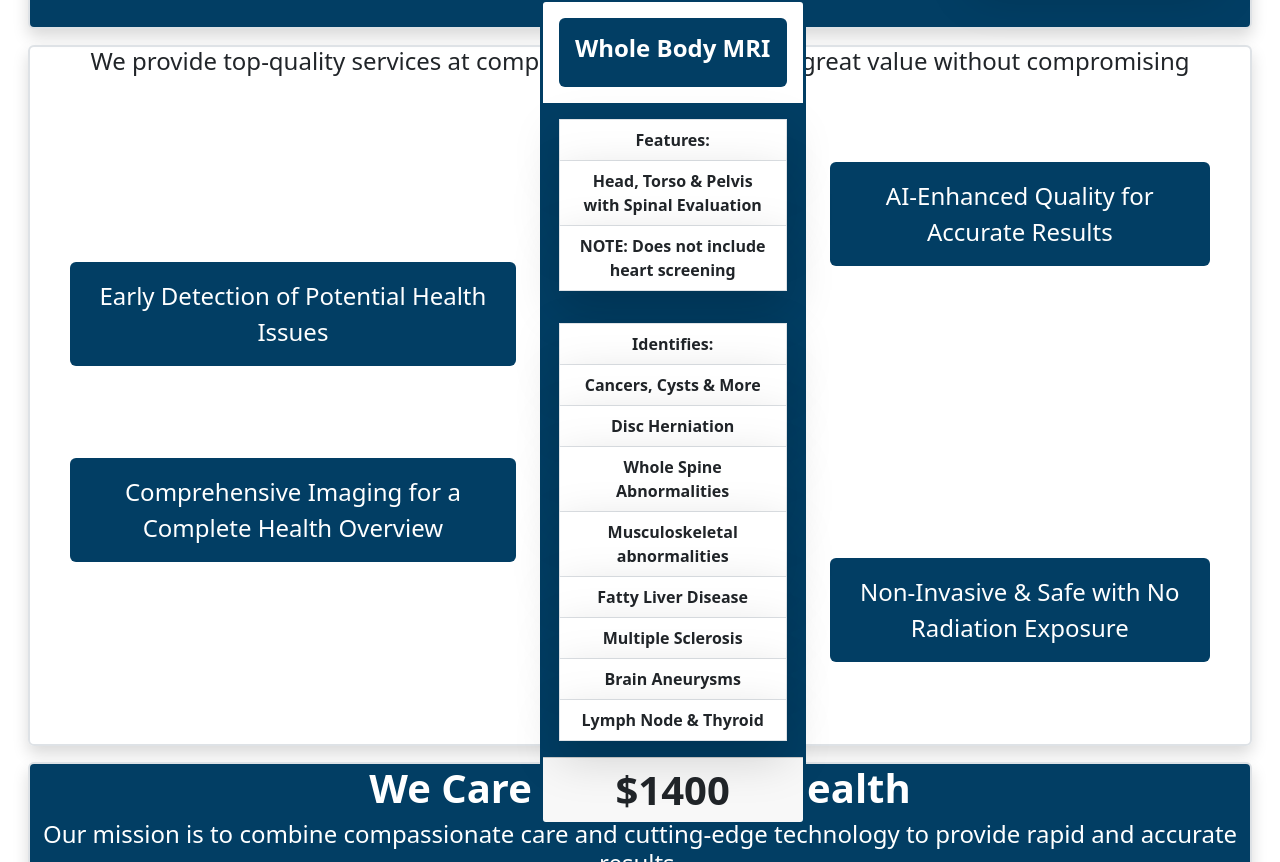
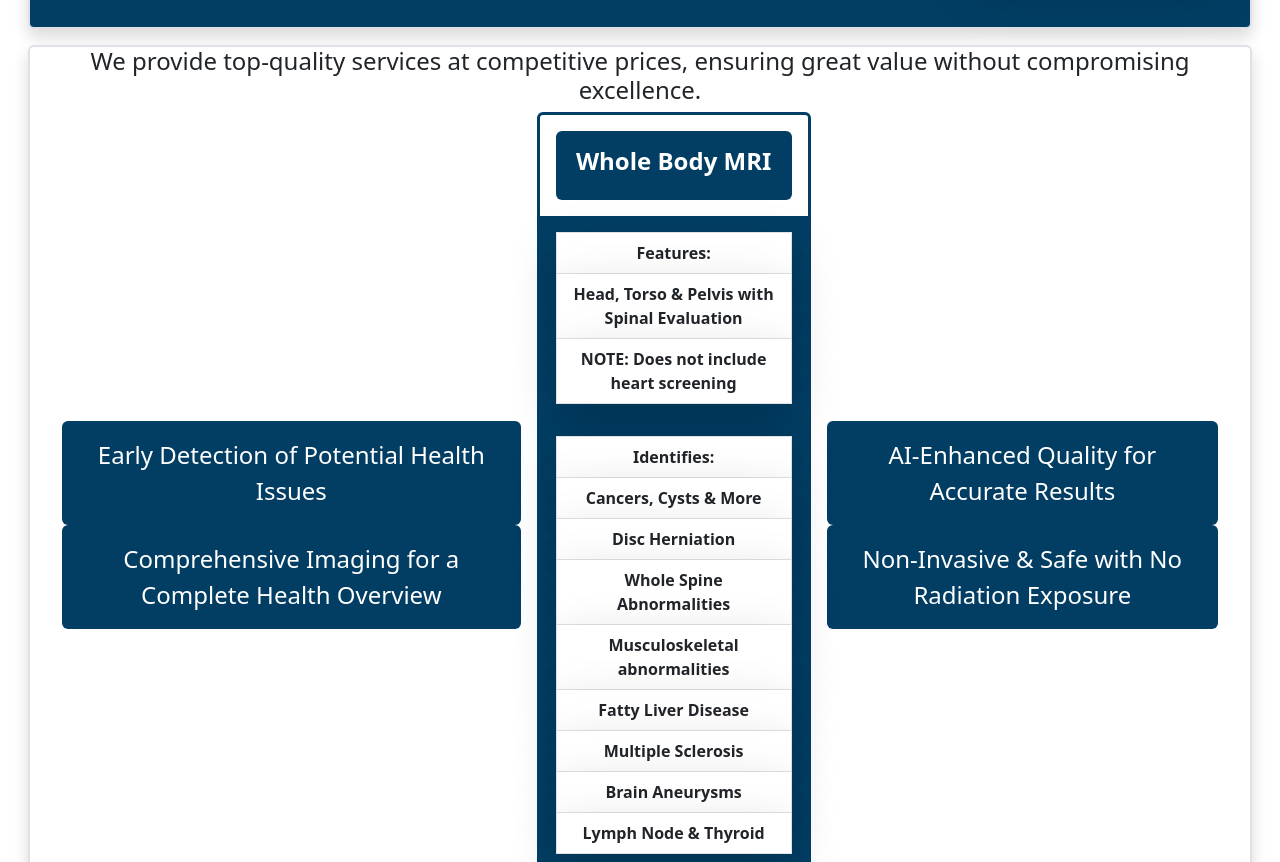
Before and after one commit to HavokAng3L/family-imaging-stx, a React (Vite) app: page / in a window 1280 px wide. Shown: the part 2388-3250 px from the top of the page. Built offline with nearby package versions, Linux system fonts and the light colour scheme.

Commit message:
Adjusted sizing in services section

```diff
--- a/src/components/layout/PriceSection/PriceSection.tsx
+++ b/src/components/layout/PriceSection/PriceSection.tsx
@@ -10,7 +10,7 @@ interface PricingCardProps {
 }
 
 const PriceSection: FC<PricingCardProps> = ({ CardList }) => (
-  <Row className="">
+  <Row>
     {/* Extracted each field from the objects witin PricingCardObject */}
     {CardList.map(
       (
--- a/src/pages/Services.tsx
+++ b/src/pages/Services.tsx
@@ -38,12 +38,9 @@ const Services: FC = () => (
         We provide top-quality services at competitive prices, ensuring great
         value without compromising excellence.
       </h4>
-      <div
-        style={{ height: "75vh" }}
-        className="d-flex flex-column justify-content-evenly align-items-center flex-md-row"
-      >
+      <div className="h-100 d-flex flex-column justify-content-evenly align-items-center flex-lg-row">
         <div
-          className=" rounded px-3 m-2 order-2 order-md-0 d-flex flex-column justify-content-between h-50"
+          className="d-flex flex-column justify-content-evenly px-3"
           style={{
             borderColor: "#949292",
           }}
@@ -63,10 +60,9 @@ const Services: FC = () => (
         </div>
         <PriceSection CardList={PricingData} />
         <div
-          className=" rounded px-3 m-2 order-2 order-md-0 d-flex flex-column justify-content-between"
+          className="d-flex flex-column justify-content-evenly px-3"
           style={{
             borderColor: "#949292",
-            height: "500px",
           }}
         >
           <div
```
